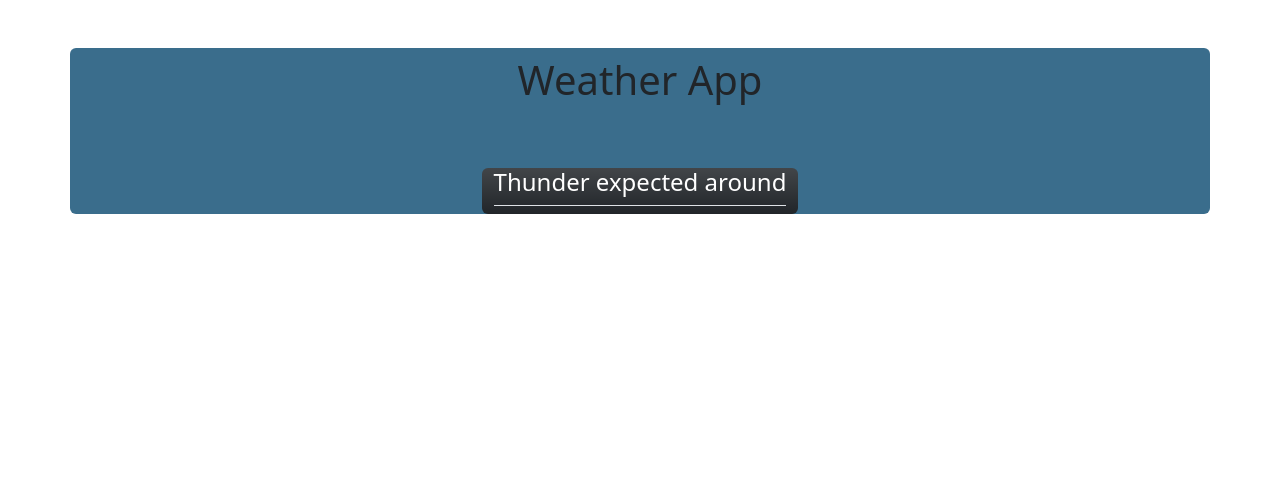
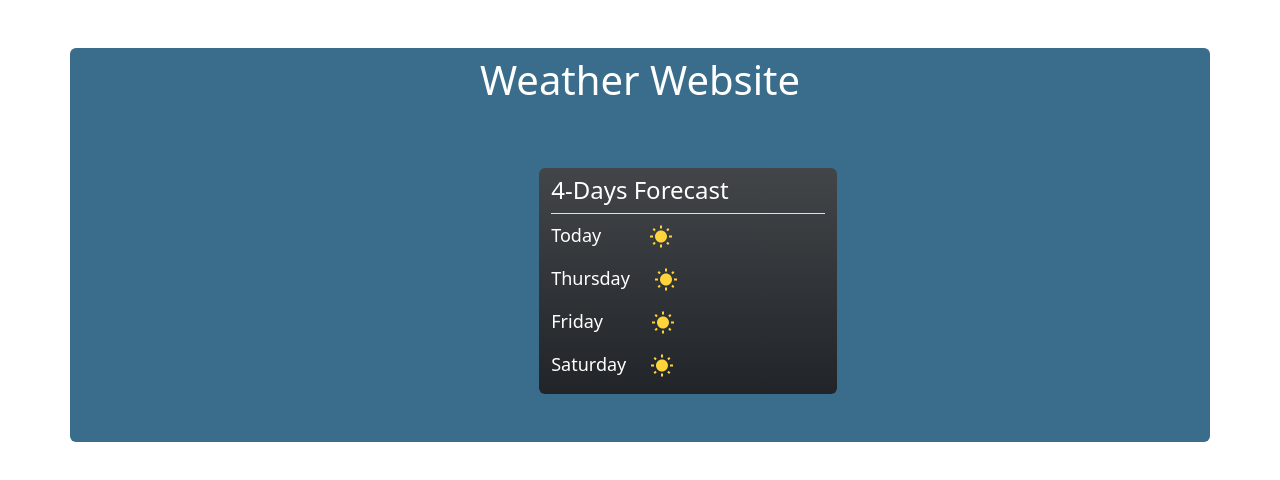
Before and after one commit to Gauravmishra-tempting/weather_website, a React (Create React App) app: page / in a window 1280 px wide. Shown: the top 480 px of the page. Built offline with nearby package versions, Linux system fonts and the light colour scheme.

Commit message:
add new code

```diff
--- a/package.json
+++ b/package.json
@@ -3,6 +3,12 @@
   "version": "0.1.0",
   "private": true,
   "dependencies": {
+    "@emotion/react": "^11.13.5",
+    "@emotion/styled": "^11.13.5",
+    "@fortawesome/free-solid-svg-icons": "^6.7.0",
+    "@fortawesome/react-fontawesome": "^0.2.2",
+    "@mui/icons-material": "^6.1.8",
+    "@mui/material": "^6.1.8",
     "@testing-library/jest-dom": "^5.17.0",
     "@testing-library/react": "^13.4.0",
     "@testing-library/user-event": "^13.5.0",
--- a/src/components/pages/weather.jsx
+++ b/src/components/pages/weather.jsx
@@ -1,14 +1,25 @@
 import React from 'react'
+import WbSunnyIcon from '@mui/icons-material/WbSunny';
 
 const weather = () => {
   return (
     <div className="container mt-5 rounded" style={{backgroundColor:"#3A6D8C"}}>
-      <h1 className='text-center p-2'>Weather App</h1>
+      <h1 className='text-center p-2 text-white'>Weather Website</h1>
       <div className="d-flex justify-content-center">
          <div className="row">
-          <div className="col-12 rounded mt-5 bg-dark bg-gradient">
-            <h4 className='text-white text-center'>Thunder expected around</h4>
+          <div className="col-12 rounded mt-5 bg-dark bg-gradient m-5">
+            {/* <h4 className='text-white text-center'>Thunder expected around</h4> */}
+            <h4 className='text-white mt-2'>4-Days Forecast</h4>
             <h1 className='border-bottom'></h1>
+            <p className='text-white'>Today
+              <WbSunnyIcon className="ms-5"
+              style={{ color: "#FFD43B", fontSize: "24px" }} /></p>
+            <p className='text-white'>Thursday<WbSunnyIcon className="ms-4"
+              style={{ color: "#FFD43B", fontSize: "24px" }} /></p>
+            <p className='text-white'>Friday<WbSunnyIcon className="ms-5"
+              style={{ color: "#FFD43B", fontSize: "24px"  }} /></p>
+            <p className='text-white'>Saturday<WbSunnyIcon className="ms-4"
+              style={{ color: "#FFD43B", fontSize: "24px" }} /></p>
           </div>
           </div>
         </div>
```
Also changed, not shown: 1 other file (tests, documents, lock files or other folders).
